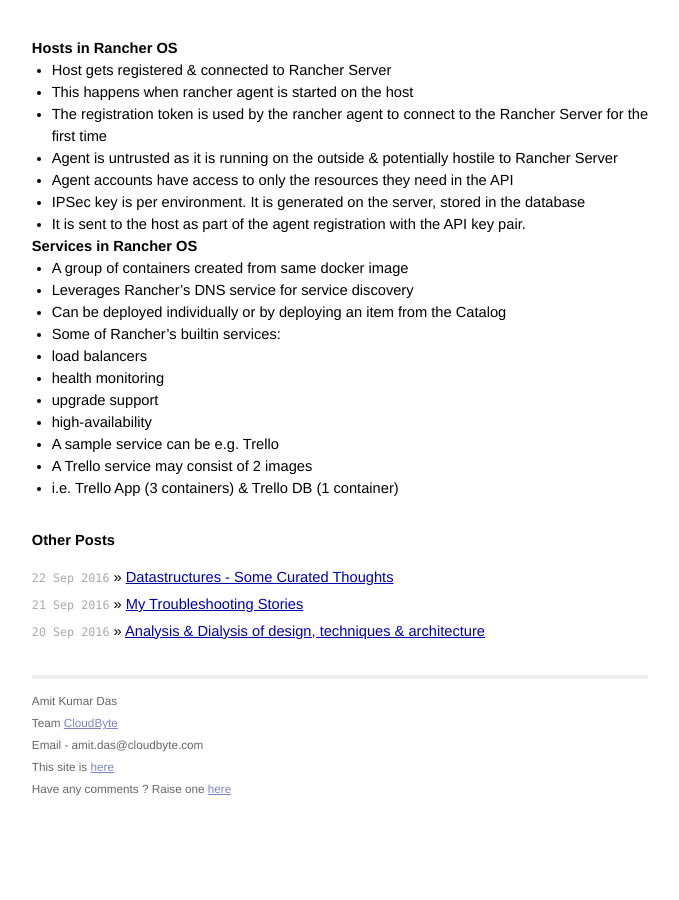
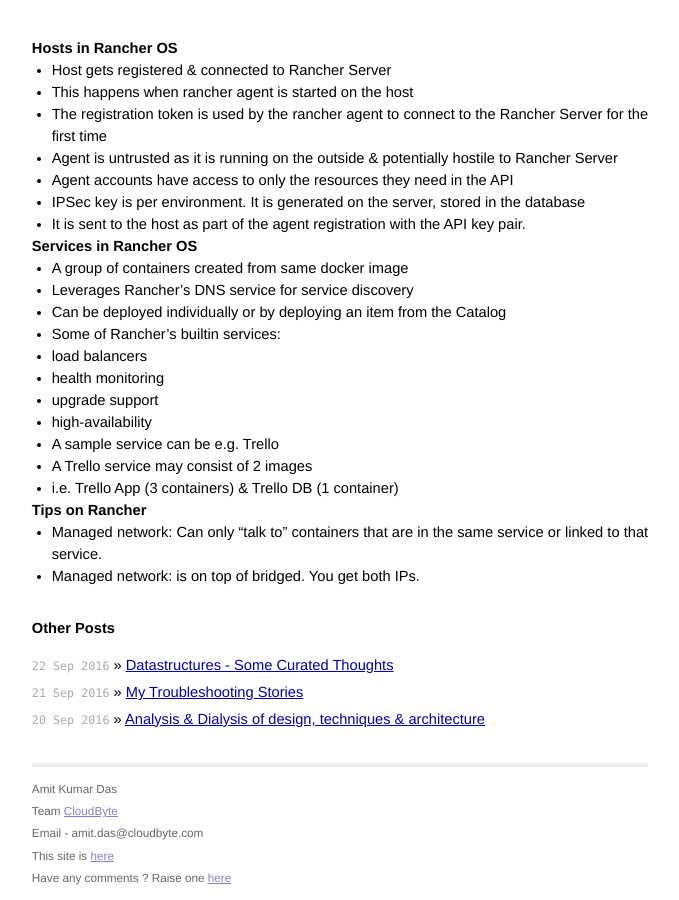
Before and after one commit to AmitKumarDas/amitkumardas.github.io, a Jekyll site: the page built from _posts/2016-09-18-analysis-and-dialysis-of-containers.md, in a window 1280 px wide and 900 px high, scrolled down 3434 px. Shown: the whole window, without its empty margins (300-979 px from the left). Built offline with Jekyll 4.4.1, drawn with Linux system fonts in a browser that asks for light colours; before the commit the page ends 4246 px from its top, so only the background shows below that.

Commit message:
Update 2016-09-18-analysis-and-dialysis-of-containers.md

```diff
--- a/_posts/2016-09-18-analysis-and-dialysis-of-containers.md
+++ b/_posts/2016-09-18-analysis-and-dialysis-of-containers.md
@@ -210,3 +210,8 @@ docker-compose stop
 - A sample service can be e.g. Trello
  - A Trello service may consist of 2 images
  - i.e. Trello App (3 containers) & Trello DB (1 container)
+
+### Tips on Rancher
+
+- Managed network: Can only "talk to" containers that are in the same service or linked to that service.
+- Managed network: is on top of bridged. You get both IPs.
```
